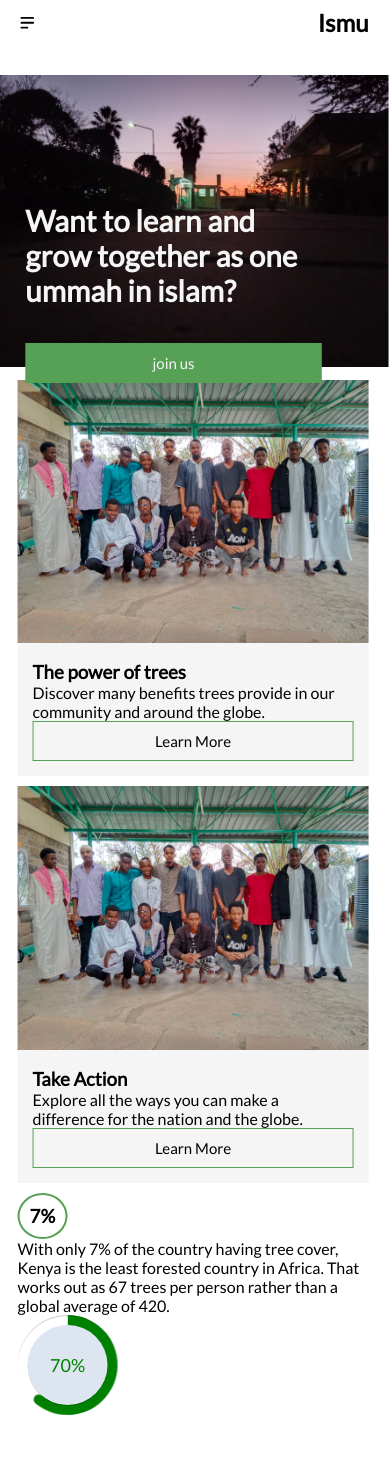
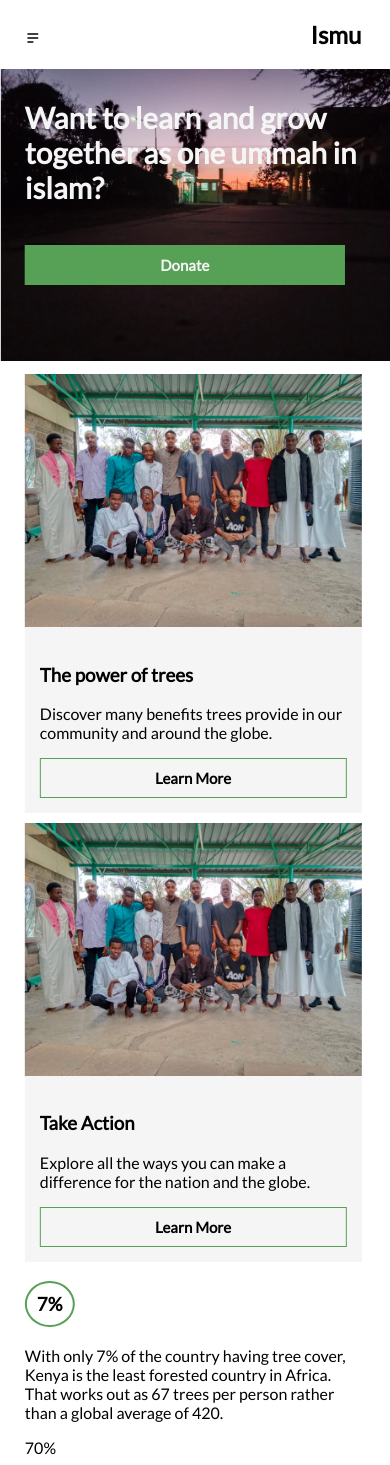
Before and after one commit to islamic-society-MMU/ismu-frontend, a React (Create React App) app: page / in a window 390 px wide. Before the commit the page ends 1435 px from the top, so only its background shows below. Built offline with nearby package versions, Linux system fonts and the light colour scheme.

Commit message:
modified sidenav and general appearance of site

```diff
--- a/src/App.js
+++ b/src/App.js
@@ -1,23 +1,13 @@
-import { useState } from 'react';
 import './assets/styles/css/app.css';
 import Header from './header/Header';
 import Home from './home/Home';
 
-function App() {
-  const [menuIsOpen, setMenuIsOpen] = useState(false);
-  const body = document.body;
-
-  const toggleMenu = () => {
-    body.classList.toggle('menu-open');
-    setMenuIsOpen(!menuIsOpen);
-  };
+const App =()=> {
 
   return (
     <div className='app-container'>
-      <Header toggleMenu={toggleMenu} />
+      <Header />
       <Home />
-      <div className='overlay' onClick={toggleMenu}></div>
-
     </div>
   );
 }
--- a/src/assets/styles/css/app.css
+++ b/src/assets/styles/css/app.css
@@ -2,34 +2,59 @@
   font-family: lato;
   src: url(../../font/Lato-Regular.ttf);
 }
-
-* {
-  margin: 0;
-  padding: 0;
-  box-sizing: border-box;
-}
-
-body {
-  overflow-x: hidden;
-}
-
 .header {
   width: 100%;
   position: relative;
   margin-top: 30px;
-  margin-bottom: 30px;
-  display: flex;
-  justify-content: space-between;
-  align-items: center;
+}
+.header .close-icon, .header .menu-icon {
+  display: none;
+}
+@media screen and (max-width: 425px) {
+  .header .head-links.active {
+    display: block;
+    z-index: 3;
+    background: whitesmoke;
+    width: 95vw;
+    height: 40%;
+    transition: 0.3s ease-in;
+    position: fixed;
+    left: -24px;
+    margin-top: -56px;
+    border-bottom-right-radius: 70%;
+    padding-left: 20px;
+    padding-top: 15px;
+    top: 30px;
+  }
+  .header .head-links.active li {
+    margin: 40px 70px;
+  }
+  .header .close-icon, .header .menu-icon {
+    display: block;
+    position: absolute;
+    left: 0px;
+  }
+  .header .close-icon {
+    left: 30px;
+  }
+  .header h2 {
+    float: right;
+    margin-top: -10px;
+  }
 }
 .header .head-links {
   display: inline-flex;
   flex-flow: row;
   list-style: none;
   float: right;
-  /* margin-top: -43px; */
+  margin-top: -43px;
   font-size: 17px;
   font-weight: 600;
+}
+@media screen and (max-width: 425px) {
+  .header .head-links {
+    display: none;
+  }
 }
 .header .head-links button {
   margin-top: -10px;
@@ -46,16 +71,6 @@ body {
   color: rgb(86, 161, 86);
   cursor: pointer;
   transition: 0.3s ease-in;
-}
-@media screen and (max-width: 425px) {
-  .header .head-links {
-    display: none;
-  }
-}
-
-.close-icon,
-.menu-icon {
-  display: none;
 }
 
 .home {
@@ -80,14 +95,24 @@ body {
 .home .hero img {
   width: 100vw;
   margin-left: -85px;
-
   height: 85vh;
 }
+.home .hero li {
+  display: inline-flex;
+  margin-right: 20px;
+}
+.home .hero li:nth-of-type(1) {
+  background-color: rgb(86, 161, 86);
+}
+@media screen and (max-width: 425px) {
+  .home .hero li:nth-of-type(1) {
+    display: none;
+  }
+}
 .home .hero button {
-  width: 40%;
-  background: rgb(86, 161, 86);
   color: whitesmoke;
   padding: 15px;
+  width: 12pc;
 }
 @media screen and (max-width: 425px) {
   .home .hero img {
@@ -101,7 +126,7 @@ body {
     font-size: 18px;
   }
   .home .hero button {
-    width: 100%;
+    width: 20pc;
     margin-top: 20px;
     padding: 10px;
   }
@@ -177,6 +202,7 @@ body {
   padding: 10px;
   font-size: 15px;
   font-family: lato;
+  font-weight: bold;
 }
 @media screen and (max-width: 425px) {
   .app-container button {
@@ -188,223 +214,3 @@ body {
   cursor: pointer;
   transition: 0.3s ease-in;
 }
-
-@media (max-width: 768px) {
-  .header {
-    position: relative;
-    margin-top: unset;
-    z-index: 20;
-    padding-top: 2vmin;
-    padding-bottom: 2vmin;
-  }
-
-  .close-icon,
-  .menu-icon {
-    display: block;
-    font-size: 5vmin;
-  }
-
-  .close-icon {
-    margin: 2vmin;
-  }
-
-  .menu-icon:hover,
-  .close-icon:hover {
-    cursor: pointer;
-  }
-
-  .header .head-links {
-    position: absolute;
-    top: 0;
-    left: 0;
-    height: 100vh;
-    width: 70vw;
-    margin: unset;
-    margin-left: -5vmin;
-    float: unset;
-    /* z-index: 20; */
-    display: flex;
-    flex-direction: column;
-    transform: translateX(-100vw);
-    transition: all 0.3s ease;
-    background-color: white;
-    padding-left: 5vmin;
-  }
-  .header .head-links button {
-    margin-top: unset;
-    width: 100px;
-  }
-  .header .head-links li {
-    justify-content: space-between;
-    margin: 4vw;
-  }
-
-  .home .hero .hero-text {
-    top: 50vmin;
-    padding: 2vmin;
-    margin-right: 10vmin;
-  }
-
-  .home .hero .hero-text h1 {
-    margin-bottom: 4vmin;
-  }
-
-  .home .hero img {
-    margin-left: -5vmin;
-  }
-}
-
-body.menu-open {
-  overflow: hidden;
-  /* filter: blur(4px); */
-}
-
-.menu-open .header {
-  position: fixed;
-}
-
-.menu-open .header .head-links {
-  /* filter: blur(0); */
-  transform: translateX(0);
-}
-
-/* body.menu-open::before {
-  content: '';
-  position: absolute;
-
-  height: 100vh;
-  width: 100vw;
-  z-index: 2;
-  background-color: blue;
-} */
-
-.overlay {
-  position: fixed;
-  top: 0;
-  left: 0;
-  z-index: 5;
-  height: 100vh;
-  width: 100vw;
-  background-color: rgba(0, 0, 0, 0.6);
-  display: none;
-}
-
-.menu-open .overlay {
-  display: block;
-}
-
-/* Progress */
-
-.circular {
-  height: 100px;
-  width: 100px;
-  position: relative;
-}
-.circular .inner,
-.circular .outer,
-.circular .circle {
-  position: absolute;
-  z-index: 6;
-  height: 100%;
-  width: 100%;
-  border-radius: 100%;
-  box-shadow: inset 0 1px 0 rgba(0, 0, 0, 0.2);
-}
-.circular .inner {
-  top: 50%;
-  left: 50%;
-  height: 80px;
-  width: 80px;
-  margin: -40px 0 0 -40px;
-  background-color: #dde6f0;
-  border-radius: 100%;
-  box-shadow: 0 1px 0 rgba(0, 0, 0, 0.2);
-}
-.circular .circle {
-  z-index: 1;
-  box-shadow: none;
-}
-.circular .numb {
-  position: absolute;
-  top: 50%;
-  left: 50%;
-  transform: translate(-50%, -50%);
-  z-index: 10;
-  font-size: 18px;
-  font-weight: 500;
-  color: green;
-}
-.circular .bar {
-  position: absolute;
-  height: 100%;
-  width: 100%;
-  background: #fff;
-  -webkit-border-radius: 100%;
-  clip: rect(0px, 100px, 100px, 50px);
-}
-.circle .bar .progress {
-  position: absolute;
-  height: 100%;
-  width: 100%;
-  -webkit-border-radius: 100%;
-  clip: rect(0px, 50px, 100px, 0px);
-}
-.circle .bar .progress,
-.dot span {
-  background: green;
-}
-.circle .left .progress {
-  z-index: 1;
-  animation: left 4s linear both;
-}
-@keyframes left {
-  100% {
-    transform: rotate(180deg);
-  }
-}
-.circle .right {
-  z-index: 3;
-  transform: rotate(180deg);
-}
-.circle .right .progress {
-  animation: right 4s linear both;
-  animation-delay: 4s;
-}
-@keyframes right {
-  100% {
-    transform: rotate(100deg);
-  }
-}
-.circle .dot {
-  z-index: 2;
-  position: absolute;
-  left: 50%;
-  top: 50%;
-  width: 50%;
-  height: 10px;
-  margin-top: -5px;
-  animation: dot 8s linear both;
-  transform-origin: 0% 50%;
-}
-.circle .dot span {
-  position: absolute;
-  right: 0;
-  width: 10px;
-  height: 10px;
-  border-radius: 100%;
-}
-@keyframes dot {
-  0% {
-    transform: rotate(-90deg);
-  }
-  50% {
-    transform: rotate(90deg);
-    z-index: 4;
-  }
-  100% {
-    transform: rotate(190deg);
-    z-index: 4;
-  }
-}
-
-/* end progress */
--- a/src/assets/styles/sass/_home.scss
+++ b/src/assets/styles/sass/_home.scss
@@ -22,11 +22,25 @@
             margin-left: -85px;
             height: 85vh;
         }
+
+        li{
+            display: inline-flex;
+            margin-right: 20px;
+
+            &:nth-of-type(1){
+                background-color: $green;
+            }
+
+            @include responsive(mobile){
+                &:nth-of-type(1){
+                    display: none;
+                }
+            }
+        }
         button{
-            width: 40%;
-            background: $green;
             color: $white;
             padding: 15px;
+            width: 12pc;
         }
 
         @include responsive(mobile){
@@ -41,7 +55,7 @@
                 font-size: 18px;
             }
             button{
-                width: 100%;
+                width: 20pc;
                 margin-top: 20px;
                 padding: 10px;
             }
--- a/src/assets/styles/sass/_variables.scss
+++ b/src/assets/styles/sass/_variables.scss
@@ -9,6 +9,7 @@ $lato:lato;
 // colors
 $green:rgb(86, 161, 86);
 $white:whitesmoke;
+$black:rgba(0, 0, 0, .5);
 
 @mixin responsive($breakpoint){
     @if ($breakpoint == 'tablet'){
--- a/src/assets/styles/sass/app.scss
+++ b/src/assets/styles/sass/app.scss
@@ -16,6 +16,7 @@
 
         font-size: 15px;
         font-family: lato;
+        font-weight: bold;
 
         @include responsive(mobile){
             background-color: $green;
--- a/src/header/Header.js
+++ b/src/header/Header.js
@@ -1,14 +1,17 @@
 import { HiMenuAlt2 } from 'react-icons/hi';
-import logo from './../assets/images/ismu-logo.png'
 import Nav from './Nav';
 
-const Header = ({ toggleMenu }) => {
+const Header = () => {
+  const toggleMenu = () => {
+      document.querySelector('.head-links').classList.toggle('active')
+  }
   return (
     <div className='header'>
-      <HiMenuAlt2 onClick={toggleMenu} className='menu-icon'/>
-      {/* <img src={logo} alt="ismu-logo" className='logo' /> */}
-      <h2>Ismu</h2>
-      <Nav toggleMenu={toggleMenu} />
+        <HiMenuAlt2
+            onClick={toggleMenu}
+            className='menu-icon'/>
+        <h2>Ismu</h2>
+        <Nav toggleMenu={toggleMenu} />
     </div>
   );
 };
--- a/src/header/Nav.js
+++ b/src/header/Nav.js
@@ -3,13 +3,16 @@ import { AiOutlineClose } from 'react-icons/ai';
 const Nav = ({ toggleMenu }) => {
   return (
     <ul className='head-links'>
-      <AiOutlineClose className='close-icon' onClick={toggleMenu} />
+      <AiOutlineClose
+	  	className='close-icon'
+		onClick={toggleMenu} />
       <li>Home</li>
       <li>About</li>
       <li>Contact</li>
       <li>
-        <button>Participate</button>
+        <button>Join Us</button>
       </li>
+
     </ul>
   );
 };
--- a/src/home/Hero.js
+++ b/src/home/Hero.js
@@ -8,7 +8,12 @@ const Hero = () => {
           <h1>
             Want to learn and grow together as one ummah in islam?
           </h1>
-          <button>join us</button>
+          <li>
+            <button>Join us</button>
+          </li>
+          <li>
+            <button>Donate</button>
+          </li>
         </div>
       </div>
     );
```
Also changed, not shown: src/assets/styles/sass/_header.scss (+48 -3 lines).
